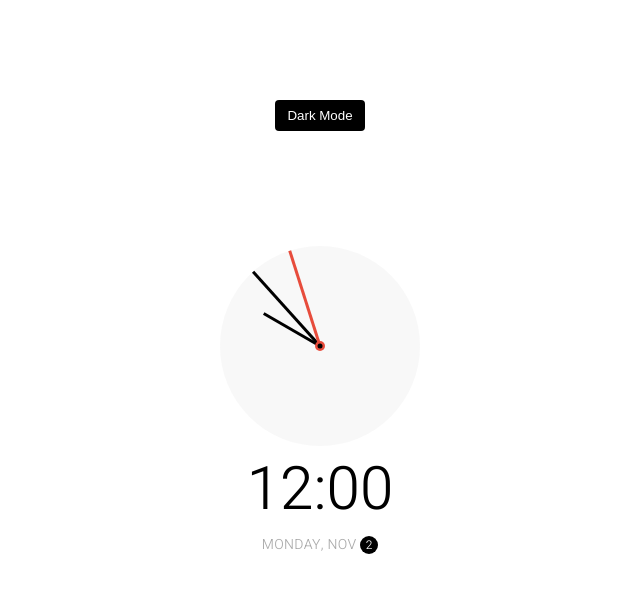
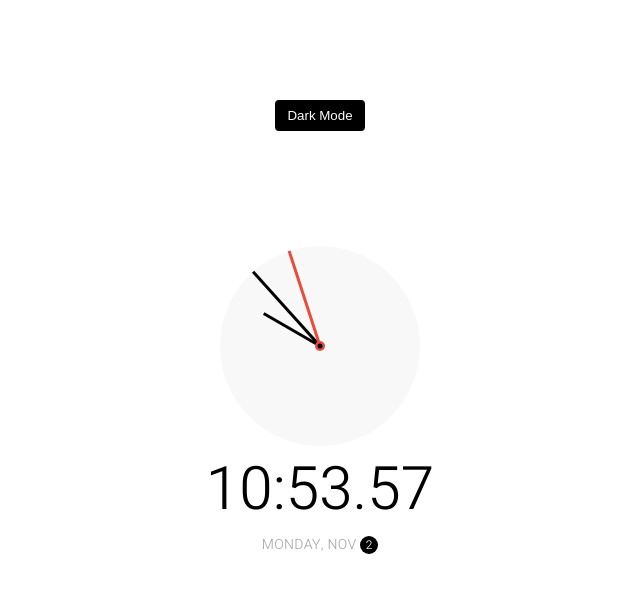
Before and after one commit to Liam-Tomas/clock-app, a plain HTML site: page index.html in a window 1280 px wide. Shown: the whole page, without its empty margins (320-960 px from the left). Drawn offline with Linux system fonts and the light colour scheme.

Commit message:
time added

```diff
--- a/app.js
+++ b/app.js
@@ -4,6 +4,7 @@ const secondHand = document.querySelector('.second')
 const timeEl = document.querySelector('.time')
 const dateEl = document.querySelector('.date')
 const toggle = document.querySelector('.toggle')
+const times = document.querySelector('.time')
 
 const days = ['Sunday', 'Monday', 'Tuesday', 'Wednesday', 'Thursday', 'Friday', 'Saturday',];
 const months = ['Jan', 'Feb', 'Mar', 'Apr', 'May', 'June', 'July', 'Aug', 'Sep', 'Oct', 'Nov', 'Dec'];
@@ -32,6 +33,14 @@ function setTime() {
     secondHand.style.transform = `translate(-50%, -100%) rotate(${scale(seconds, 0, 60, 0, 360)}deg)`;
 }
 
+function clock() {
+    const time = new Date();
+    const hours = time.getHours();
+    const minutes = time.getMinutes();
+    const seconds = time.getSeconds();
+    times.innerHTML = hours + ":" + minutes + "." + seconds
+}
+
 // below is a useful utility function called the scale function...allows us to map a range of numbers to another range of numbers...
 // In this case, it will be mapped with 0-12 and 0 - 360 as the ranges, to set the moving degrees of a clock...
 
@@ -40,4 +49,5 @@ const scale = (num, in_min, in_max, out_min, out_max) => {
 };
 
 // setTime();
-setInterval(setTime, 1000)
+setInterval(setTime, 300)
+setInterval(clock, 300)
--- a/index.html
+++ b/index.html
@@ -21,7 +21,7 @@
             <div class="center-point"></div>
         </article>
 
-        <section class="time">12:00</section>
+        <section class="time"> </section>
         <section class="date">Monday, Nov <span class="circle">2</span></section>
     </section>
 
```
Also changed, not shown: style.css (line endings or trailing spaces).
